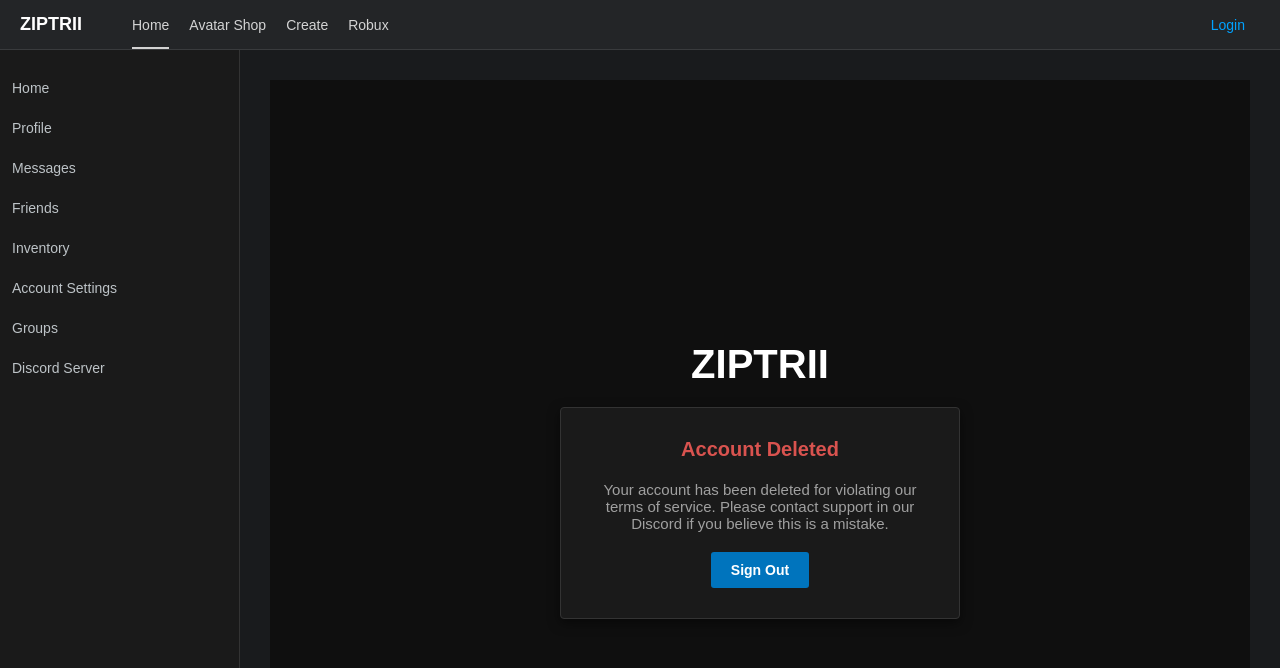
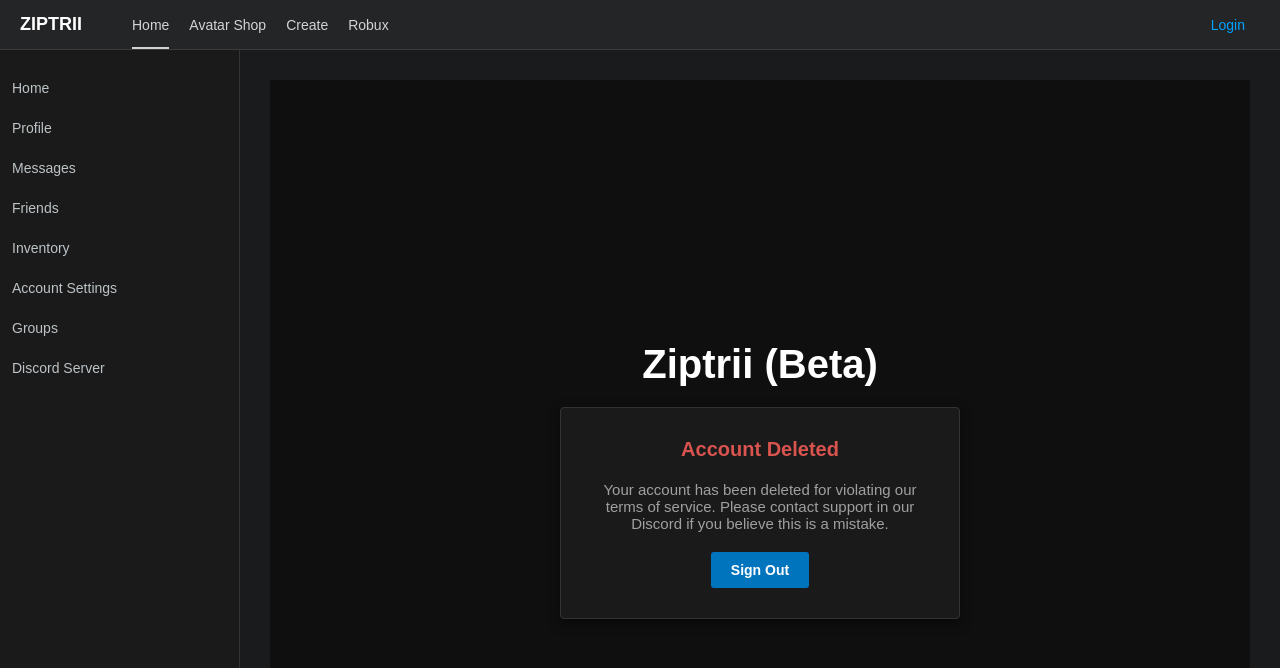
Before and after one commit to valvicthe/ziptrii, a Next.js app: page /banned in a window 1280 px wide. Shown: the top 668 px of the page. Built offline with nearby package versions, Linux system fonts and the light colour scheme.

Commit message:
Update page.js

```diff
--- a/src/app/banned/page.js
+++ b/src/app/banned/page.js
@@ -1,8 +1,4 @@
 'use client';
-
-export const metadata = {
-  title: 'Banned', // This will result in "Avatar Shop | Ziptrii"
-};
 
 export default function BannedPage() {
   return (
@@ -18,7 +14,7 @@ export default function BannedPage() {
       color: '#E0E0E0'
     }}>
       <div style={{ fontSize: '40px', fontWeight: '700', color: '#FFFFFF', marginBottom: '20px' }}>
-        ZIPTRII
+        Ziptrii (Beta)
       </div>
       <div style={{
         backgroundColor: '#1A1A1A',
```
